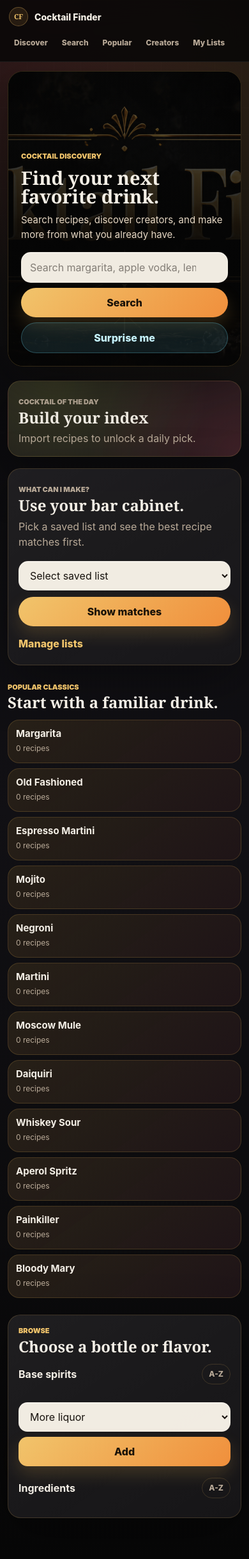
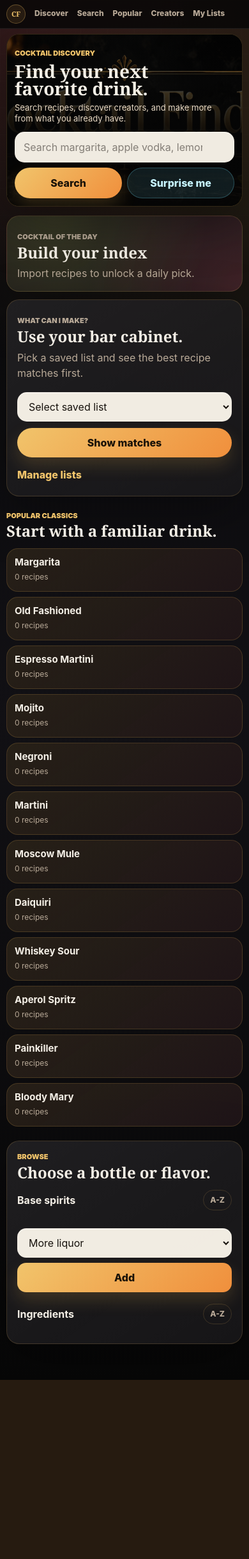
Before and after one commit to thewoodenshoe/coctail-recipy-finder, a FastAPI app: page / in a window 390 px wide. Shown: the whole page at 64% size. After the commit the page ends 2157 px from the top, so only its background shows below. Run offline with FastAPI, Linux system fonts and the light colour scheme; data that the repository does not hold is empty.

Commit message:
Tighten mobile layout density

```diff
--- a/app/static/styles.css
+++ b/app/static/styles.css
@@ -1112,29 +1112,46 @@ button:hover,
 
 @media (max-width: 700px) {
   .site-header {
-    align-items: flex-start;
-    flex-direction: column;
-    gap: 10px;
-    padding: 11px 14px;
+    align-items: center;
+    flex-direction: row;
+    gap: 8px;
+    padding: 7px 10px;
+  }
+
+  .brand {
+    gap: 0;
+    flex: 0 0 auto;
+  }
+
+  .brand span:not(.brand-mark) {
+    display: none;
+  }
+
+  .brand-mark {
+    width: 30px;
+    height: 30px;
+    font-size: 11px;
   }
 
   .top-nav {
-    width: 100%;
+    flex: 1 1 auto;
+    width: auto;
+    gap: 2px;
   }
 
   .top-nav a {
-    min-height: 34px;
-    padding: 7px 9px;
-    font-size: 13px;
+    min-height: 30px;
+    padding: 5px 7px;
+    font-size: 12px;
   }
 
   .page {
-    padding: 14px 12px 64px;
+    padding: 8px 10px 56px;
   }
 
   .editorial-hero {
-    min-height: 460px;
-    border-radius: 24px;
+    min-height: 0;
+    border-radius: 20px;
   }
 
   .editorial-hero::after {
@@ -1144,27 +1161,40 @@ button:hover,
   }
 
   .hero-overlay {
-    gap: 12px;
-    padding: 20px;
+    gap: 7px;
+    min-height: 280px;
+    padding: 14px;
   }
 
   .hero-overlay h1 {
-    font-size: 36px;
+    max-width: 300px;
+    font-size: 28px;
   }
 
   .hero-overlay p:not(.eyebrow) {
-    font-size: 15px;
+    max-width: 310px;
+    font-size: 13px;
+    line-height: 1.35;
   }
 
   .hero-search-form {
-    grid-template-columns: 1fr;
+    grid-template-columns: repeat(2, minmax(0, 1fr));
     gap: 8px;
+  }
+
+  .hero-search-form input {
+    grid-column: 1 / -1;
   }
 
   .hero-search-form input,
   .hero-search-form button,
   .hero-search-form .button-secondary {
-    min-height: 44px;
+    min-height: 38px;
+  }
+
+  .feature-grid {
+    gap: 12px;
+    margin-top: 14px;
   }
 
   .day-card,
@@ -1204,7 +1234,7 @@ button:hover,
   }
 
   .content-section {
-    margin-top: 26px;
+    margin-top: 22px;
   }
 
   .section-heading,
@@ -1332,8 +1387,13 @@ button:hover,
   }
 
   .top-nav a {
-    padding-inline: 8px;
+    padding-inline: 6px;
     font-size: 12px;
+  }
+
+  .hero-overlay {
+    min-height: 268px;
+    padding: 12px;
   }
 
   .hero-overlay h1,
@@ -1341,7 +1401,13 @@ button:hover,
   .page-hero h1,
   .list-hero h1,
   .detail-summary h1 {
-    font-size: 29px;
+    font-size: 28px;
+  }
+
+  .hero-search-form input,
+  .hero-search-form button,
+  .hero-search-form .button-secondary {
+    min-height: 36px;
   }
 
   .classic-strip,
--- a/app/templates/_featured_card.html
+++ b/app/templates/_featured_card.html
@@ -1,4 +1,4 @@
-<article class="featured-card">
+<article class="featured-card {% if not result.image_url %}featured-card-fallback{% endif %}">
   <a href="{{ result.detail_path }}" class="featured-media" aria-label="View {{ result.drink_name or 'cocktail recipe' }}">
     {% if result.image_url %}
       <img src="{{ result.image_url }}" alt="{{ result.drink_name or 'Cocktail post image' }}">
```
Also changed, not shown: other parts of app/static/styles.css (+39 -1 lines).
